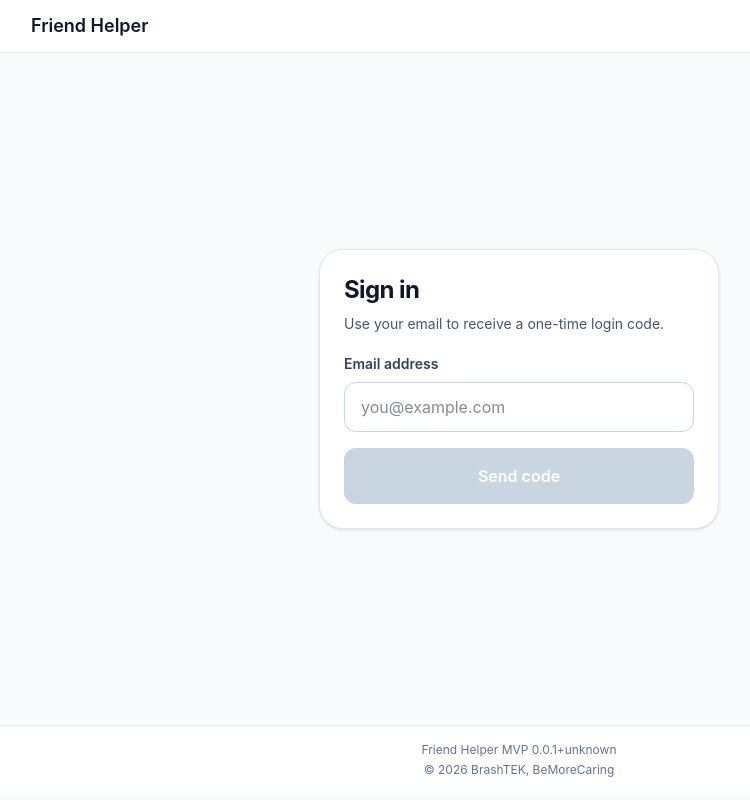
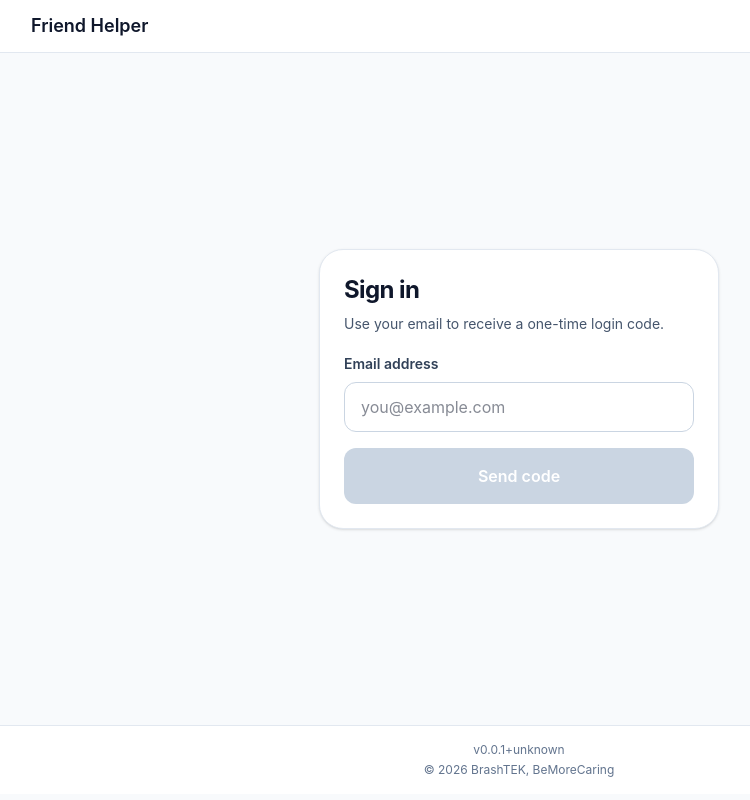
Before and after one commit to richard-brash/friends, a Vue app in the folder apps/web/: page /login in a window 1280 px wide. Shown: the whole page, without its empty margins (121-871 px from the left). Built offline with nearby package versions, Linux system fonts and the light colour scheme; no server answers.

Commit message:
fix: version string initialization and footer label
- Use ref + onMounted instead of computed for version string
- Prevents 'not defined during render' warning
- Remove 'MVP' from footer, show clean version only
- Footer now displays: v0.0.1+commit instead of MVP v0.0.1

```diff
--- a/apps/web/src/App.vue
+++ b/apps/web/src/App.vue
@@ -42,7 +42,7 @@
     </main>
 
     <footer class="border-t border-slate-200 bg-white px-4 py-4 text-center text-xs text-slate-500 sm:px-6">
-      <p>Friend Helper MVP {{ versionString }}</p>
+      <p>v{{ versionString }}</p>
       <p class="mt-1">© 2026 BrashTEK, BeMoreCaring</p>
     </footer>
 
@@ -52,7 +52,7 @@
 </template>
 
 <script setup lang="ts">
-import { computed } from "vue";
+import { onMounted, ref } from "vue";
 import { RouterView, useRoute, useRouter } from "vue-router";
 import Toast from "./components/Toast.vue";
 import InstallPromptBanner from "./components/InstallPromptBanner.vue";
@@ -64,7 +64,11 @@ import { getVersionString } from "./lib/version";
 const { isToastVisible, toastMessage } = useToast();
 const route = useRoute();
 const router = useRouter();
-const versionString = computed(() => getVersionString());
+const versionString = ref("");
+
+onMounted(() => {
+  versionString.value = getVersionString();
+});
 
 async function handleSignOut(): Promise<void> {
   await signOut();
```
